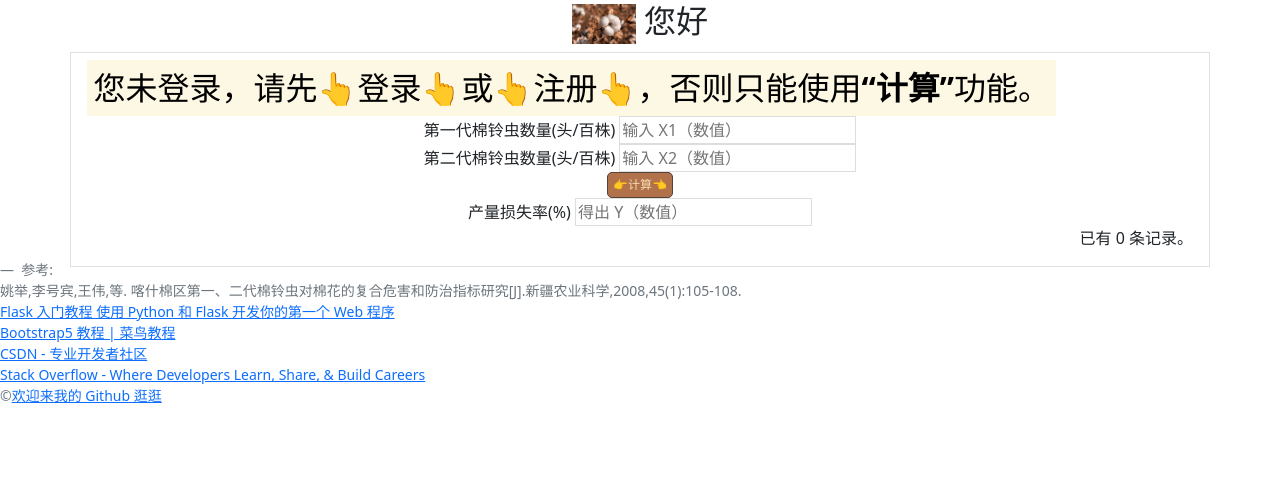
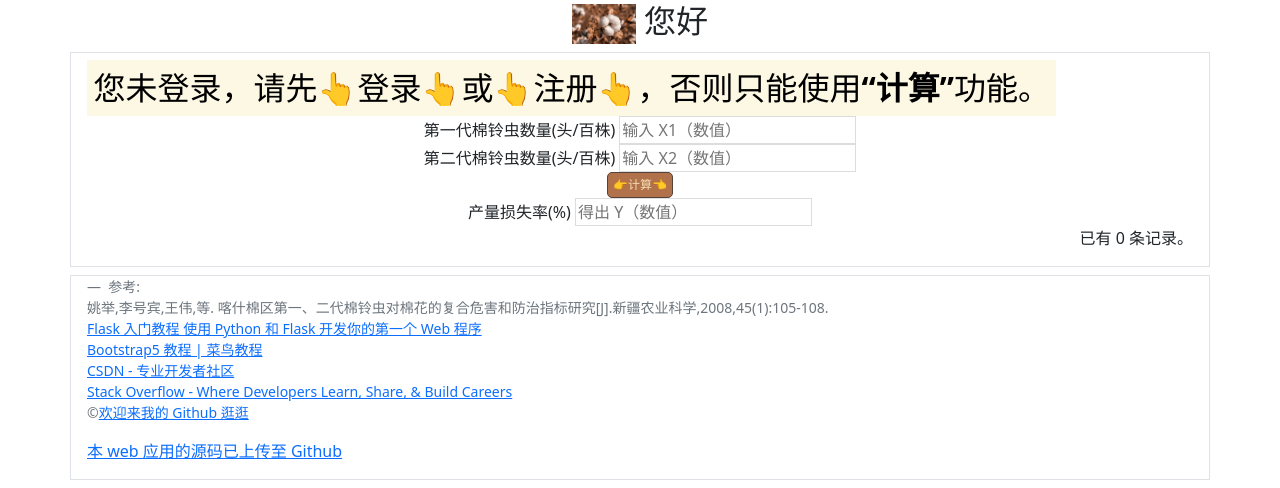
Before and after one commit to Rhylan2333/My_Big_data_minored_in_the_final_assignment_of_the_first_semester, a Flask app: page /ha_detail in a window 1280 px wide. Shown: the part 332-820 px from the top of the page. Before the commit the page ends 735 px from the top, so only its background shows below. Run offline with Flask 2, Linux system fonts and the light colour scheme; data that the repository does not hold is empty; some libraries are stand-ins or nearby versions.

Commit message:
改了下前端的 html，好看些

```diff
--- a/templates/base.html
+++ b/templates/base.html
@@ -65,18 +65,20 @@
     <div class="alert">{{ message }}</div>
     {% endfor %}
     {% block content %}{% endblock %}
-    <hr>
+    <div class="container p-3 my-2 border">
         <footer class="blockquote-footer" align="left">
             参考: <br>
             姚举,李号宾,王伟,等. 喀什棉区第一、二代棉铃虫对棉花的复合危害和防治指标研究[J].新疆农业科学,2008,45(1):105-108.<br>
             <a href="https://helloflask.com/tutorial/">Flask 入门教程 使用 Python 和 Flask 开发你的第一个 Web 程序</a><br>
             <a href="https://www.runoob.com/bootstrap5/bootstrap5-tutorial.html">Bootstrap5 教程 | 菜鸟教程</a><br>
             <a href="https://www.csdn.net">CSDN - 专业开发者社区</a><br>
-        <a href="https://stackoverflow.com">Stack Overflow - Where Developers Learn, Share, &amp; Build Careers</a><br>
+            <a href="https://stackoverflow.com">Stack Overflow - Where Developers Learn, Share, &amp; Build
+                Careers</a><br>
             &copy;<a href="https://github.com/Rhylan2333">欢迎来我的 Github 逛逛</a><br>
         </footer>
         <a href="https://github.com/Rhylan2333/My_Big_data_minored_in_the_final_assignment_of_the_first_semester">本 web
             应用的源码已上传至 Github</a>
+    </div>
 </body>
 
 </html>
--- a/templates/ha_detail.html
+++ b/templates/ha_detail.html
@@ -180,7 +180,7 @@
         </div>
         {% endif %}{# 模板内容保护 #}
     </div>
-    <div>
+    <div class="container p-3 my-2 border">
         <footer class="blockquote-footer" align="left">
             参考: <br>
             姚举,李号宾,王伟,等. 喀什棉区第一、二代棉铃虫对棉花的复合危害和防治指标研究[J].新疆农业科学,2008,45(1):105-108.<br>
@@ -191,6 +191,9 @@
                 Careers</a><br>
             &copy;<a href="https://github.com/Rhylan2333">欢迎来我的 Github 逛逛</a><br>
         </footer>
+        <a href="https://github.com/Rhylan2333/My_Big_data_minored_in_the_final_assignment_of_the_first_semester">本
+            web
+            应用的源码已上传至 Github</a>
 </body>
 
 </html>
```
Also changed, not shown: templates/index.html (+4 -4 lines). Lines whose indentation alone changed are shown as unchanged.
